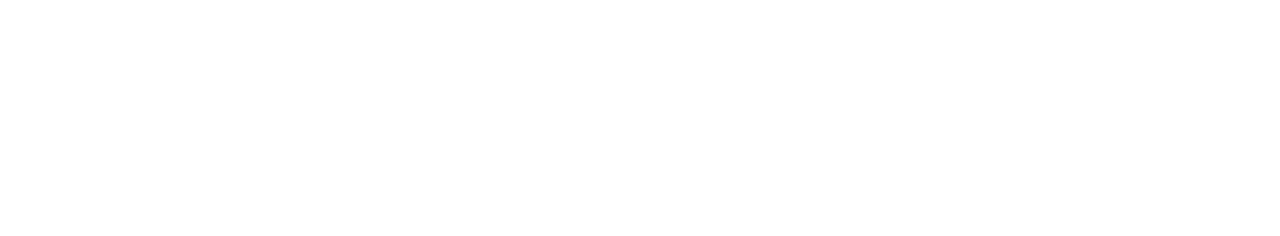
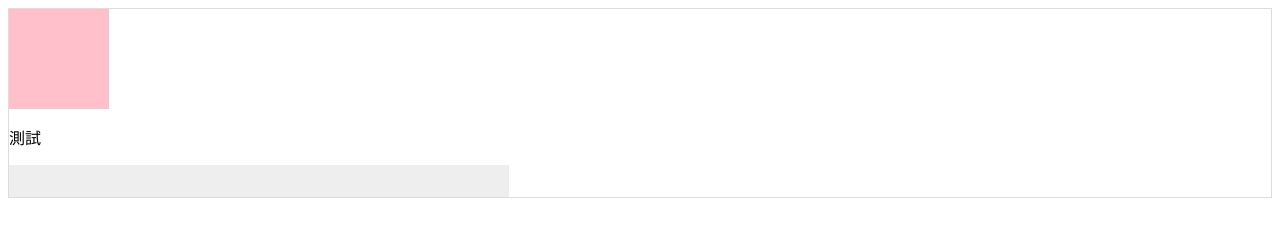
Before and after one commit to WenGlen/personal, a plain HTML site: page index.html in a window 1280 px wide. Drawn offline with Linux system fonts and the light colour scheme.

Commit message:
Update index.html

```diff
--- a/index.html
+++ b/index.html
@@ -4,10 +4,13 @@
     <meta charset="UTF-8">
     <meta name="viewport" content="width=device-width, initial-scale=1.0">
     <title>Document</title>
+    <link rel="stylesheet" href="style.css">
 </head>
 <body>
     <div class="wrap">
         <div class="logo"></div>
+        <p>測試</p>
+        <div class="header"></div>
     </div>
 </body>
 </html>
```
